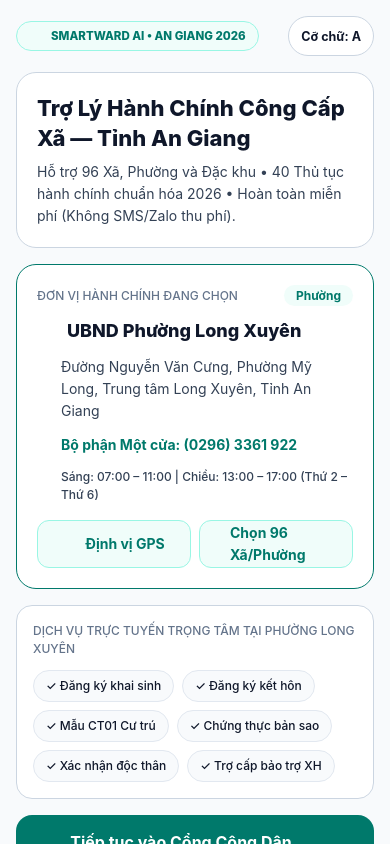
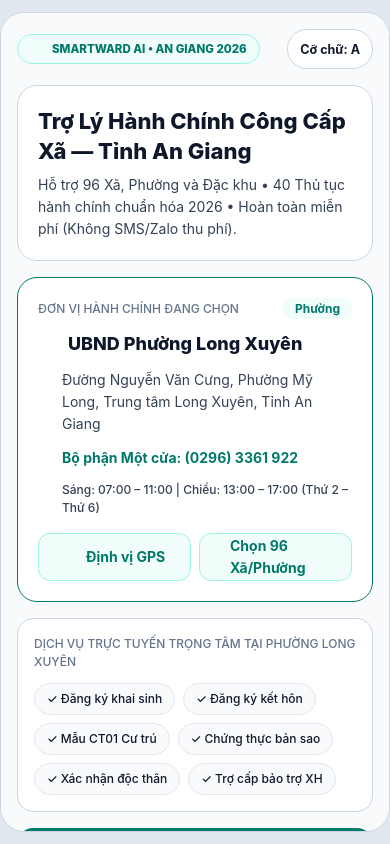
Before and after one commit to tuankhanh2306/SmartWardAI, a React Native app in the folder mobile/: screen /LegalRagTab in a window 390 px wide. Built offline with nearby package versions, Linux system fonts and the light colour scheme; no server answers; some icons are missing.

Commit message:
feat(mobile): add expo web preview dependencies and phone-frame layout

```diff
--- a/mobile/App.tsx
+++ b/mobile/App.tsx
@@ -4,7 +4,7 @@
  */
 
 import React, { useEffect, useState } from 'react';
-import { StyleSheet, View } from 'react-native';
+import { Platform, StyleSheet, View } from 'react-native';
 import { NavigationContainer } from '@react-navigation/native';
 import { QueryClient, QueryClientProvider } from '@tanstack/react-query';
 import { StatusBar } from 'expo-status-bar';
@@ -57,7 +57,7 @@ const AppShell: React.FC = () => {
 };
 
 export default function App() {
-  return (
+  const content = (
     <SafeAreaProvider>
       <QueryClientProvider client={queryClient}>
         <AccessibilityProvider>
@@ -71,9 +71,37 @@ export default function App() {
       </QueryClientProvider>
     </SafeAreaProvider>
   );
+
+  if (Platform.OS === 'web') {
+    return (
+      <View style={styles.webViewport}>
+        <View style={styles.webPhoneFrame}>{content}</View>
+      </View>
+    );
+  }
+
+  return content;
 }
 
 const styles = StyleSheet.create({
+  webViewport: {
+    flex: 1,
+    backgroundColor: '#E2E8F0',
+    alignItems: 'center',
+    justifyContent: 'center',
+    paddingVertical: 12,
+  },
+  webPhoneFrame: {
+    flex: 1,
+    width: '100%',
+    maxWidth: 420,
+    maxHeight: 860,
+    backgroundColor: COLORS.canvas,
+    borderRadius: 24,
+    overflow: 'hidden',
+    borderWidth: 1,
+    borderColor: '#CBD5E1',
+  },
   root: {
     flex: 1,
     backgroundColor: COLORS.canvas,
--- a/mobile/package.json
+++ b/mobile/package.json
@@ -14,6 +14,7 @@
     "test:watch": "vitest"
   },
   "dependencies": {
+    "@expo/metro-runtime": "~4.0.1",
     "@react-native-async-storage/async-storage": "1.23.1",
     "@react-navigation/bottom-tabs": "^6.6.1",
     "@react-navigation/native": "^6.1.18",
@@ -34,12 +35,14 @@
     "expo-status-bar": "~2.0.0",
     "lucide-react-native": "^0.460.0",
     "react": "18.3.1",
+    "react-dom": "^18.3.1",
     "react-native": "0.76.5",
     "react-native-maps": "1.18.0",
     "react-native-qrcode-svg": "^6.3.11",
     "react-native-safe-area-context": "4.12.0",
     "react-native-screens": "~4.4.0",
-    "react-native-svg": "15.8.0"
+    "react-native-svg": "15.8.0",
+    "react-native-web": "^0.19.13"
   },
   "devDependencies": {
     "@babel/core": "^7.25.2",
--- a/mobile/src/core/templateExporter.ts
+++ b/mobile/src/core/templateExporter.ts
@@ -160,6 +160,47 @@ export async function exportTemplateDocument(
   const html = buildOfficialTemplateHtml(descriptor, wardName);
   const fileName = format === 'DOCX' ? descriptor.docxFileName : descriptor.pdfFileName;
 
+  // Web Preview direct download (strictly no print dialogs)
+  const webGlobal = globalThis as unknown as {
+    document?: {
+      createElement: (tag: string) => { href: string; download: string; click: () => void };
+      body: { appendChild: (el: unknown) => void; removeChild: (el: unknown) => void };
+    };
+    Blob?: new (parts: string[], options?: { type?: string }) => unknown;
+    URL?: { createObjectURL?: (blob: unknown) => string; revokeObjectURL?: (url: string) => void };
+  };
+
+  if (
+    webGlobal.document &&
+    typeof webGlobal.Blob === 'function' &&
+    typeof webGlobal.URL?.createObjectURL === 'function'
+  ) {
+    try {
+      const mimeType =
+        format === 'DOCX'
+          ? 'application/msword;charset=utf-8'
+          : 'text/html;charset=utf-8';
+      const downloadName = format === 'DOCX' ? fileName : fileName.replace(/\.pdf$/i, '.html');
+      const blob = new webGlobal.Blob([html], { type: mimeType });
+      const blobUrl = webGlobal.URL.createObjectURL(blob);
+      const link = webGlobal.document.createElement('a');
+      link.href = blobUrl;
+      link.download = downloadName;
+      webGlobal.document.body.appendChild(link);
+      link.click();
+      webGlobal.document.body.removeChild(link);
+      setTimeout(() => webGlobal.URL?.revokeObjectURL?.(blobUrl), 1000);
+      return {
+        success: true,
+        fileName: downloadName,
+        format,
+        message: `Đã tải trực tiếp tệp ${downloadName} trên trình duyệt.`,
+      };
+    } catch {
+      // Fall through to native Expo FileSystem flow
+    }
+  }
+
   try {
     const FileSystem = await import('expo-file-system');
     const Sharing = await import('expo-sharing');
```
Also changed, not shown: 1 other file (tests, documents, lock files or other folders).
